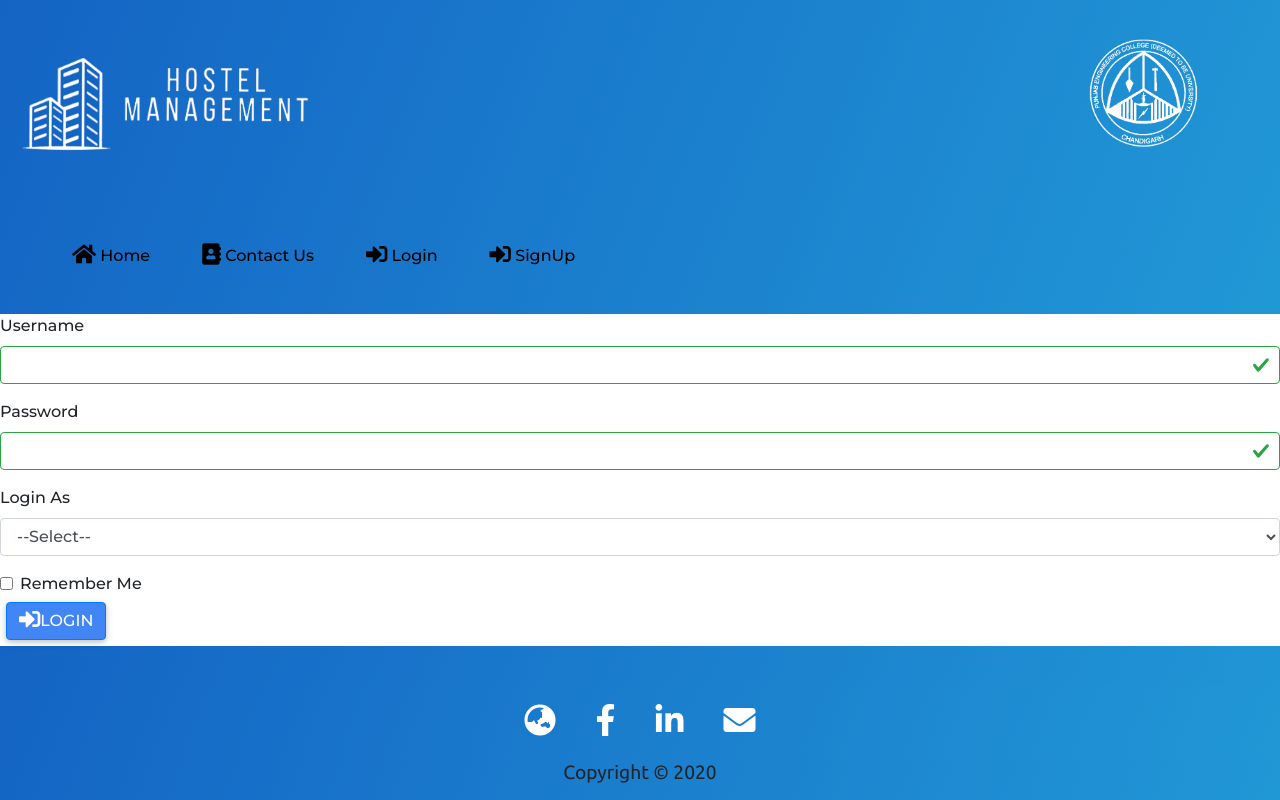
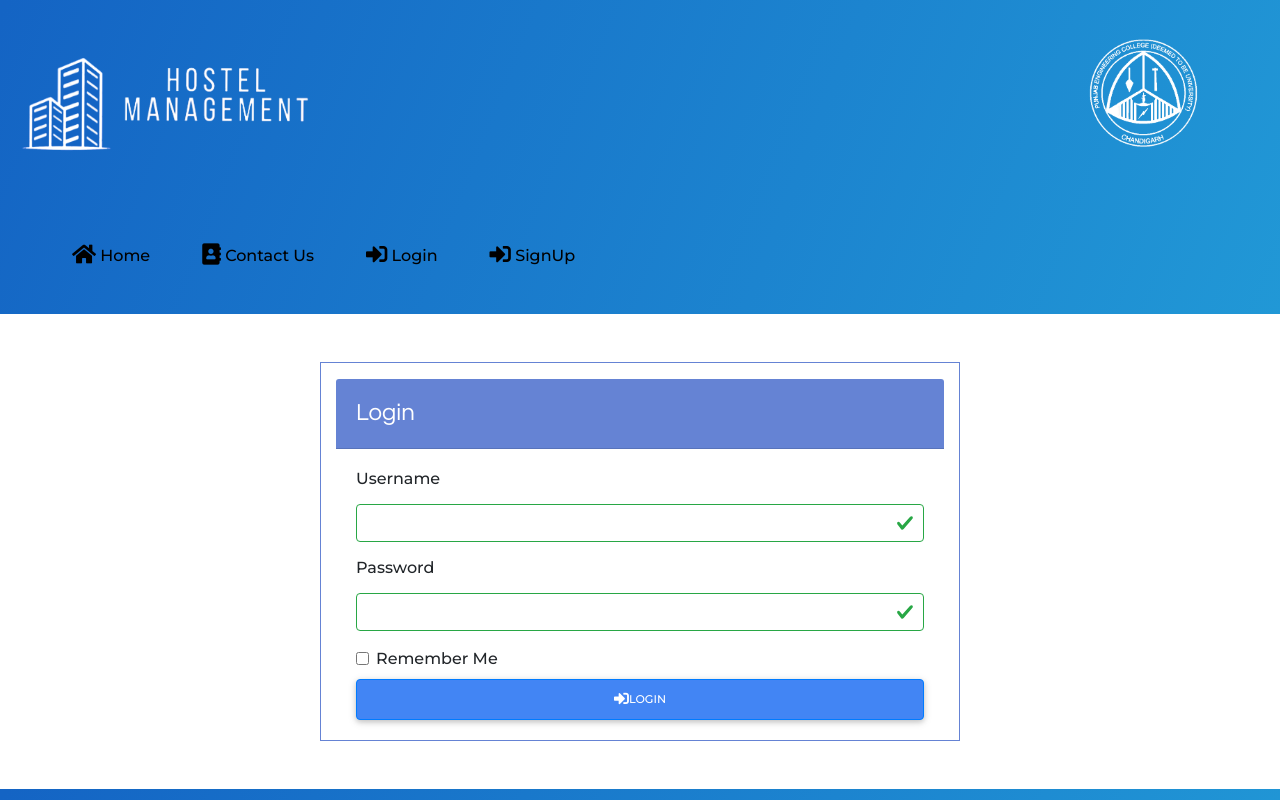
Before and after one commit to Hostel-Desk/Hostel-Desk-Frontend, a React (Create React App) app: page /login in a window 1280 px wide. Built offline with nearby package versions, Linux system fonts and the light colour scheme.

Commit message:
Login Form css

```diff
--- a/src/components/LoginForm.js
+++ b/src/components/LoginForm.js
@@ -1,15 +1,14 @@
 import React, {useState, useEffect} from 'react'
-import { Button, Form, FormGroup, Label, Input, FormFeedback } from 'reactstrap';
+import { Form, FormGroup, Label, Input, FormFeedback } from 'reactstrap';
 import { useHistory, withRouter } from 'react-router-dom';
+import {Card, CardBody, CardHeader } from 'reactstrap';
 
 function LoginForm(props) {
 
     const [initialState, setState] = useState({
         username: '',
         password: '',
-        isLoggedIn: false,
         id: '',
-        link: '',
         touched: {
             username: false,
             password: false
@@ -23,10 +22,6 @@ function LoginForm(props) {
     const handleLoginClick = (event) => {
         event.preventDefault();
         props.loginUser({username: initialState.username, password: initialState.password});
-        // if(initialState.link === "/admin")
-        // else history.push('/student/dashboard')
-        // console.log(props.auth.isAuthenticated)
-        // history.push('/admin/dashboard')
     }
     const handleBlur = (field) => (evt) => {
         setState({
@@ -52,61 +47,43 @@ function LoginForm(props) {
         }
         if(initialState.touched.username && username.length < 3)
             errors.username = 'Username should be of minimum length of 3 characters';
-        else if(initialState.touched.username && username.length > 30)
+        if(initialState.touched.username && username.length > 30)
             errors.username = 'Username should not be greater than 30 characters';
-        else if(initialState.touched.password && password.length < 8)
+        if(initialState.touched.password && password.length < 8)
             errors.password = 'Password should be of minimum length of 8 characters';
         return errors;
-    }
-    const changelink = (event) => {
-        if (event.target.value==="Admin"){
-            setState({
-                ...initialState,
-                link: "/admin"
-            })
-        }
-        if (event.target.value==="Student"){
-            setState({
-                ...initialState,
-                link: "/student"
-            })
-        }
     }
     const errors = validate(initialState.username, initialState.password);
     return (
         <div>
-            <Form className="myForm" onSubmit={handleLoginClick}>
+            <Card className="col-6 offset-3 mt-5 mb-5">
+                <CardHeader className="mt-3 self-align-center"><h4 className="mt-2">Login</h4></CardHeader>
+                <CardBody>
+                <Form className="myForm" onSubmit={handleLoginClick}>
                 <FormGroup>
-                    <Label htmlFor="username">Username</Label>
+                    <Label htmlFor="username"><h6>Username</h6></Label>
                     <Input required type="text" id="username" name="username" value={initialState.username}
                         onChange={handleInputChange} valid={errors.username === ''} invalid={errors.username !== ''} onBlur={handleBlur('username')} />
                         <FormFeedback>{errors.username}</FormFeedback>
                 </FormGroup>
                 <FormGroup>
-                    <Label htmlFor="password">Password</Label>
+                    <Label htmlFor="password"><h6>Password</h6></Label>
                     <Input required type="password" id="password" name="password" value={initialState.password}
                         onChange={handleInputChange} valid={errors.password === ''} invalid={errors.password !== ''} onBlur={handleBlur('password')}
                          />
                         <FormFeedback>{errors.password}</FormFeedback>
                 </FormGroup>
-                <FormGroup>
-                    <Label htmlFor="select">Login As</Label>
-                    <Input required type="select" id="select" name="select"
-                        onChange={changelink} >
-                        <option value="">--Select--</option>
-                        <option value="Admin">Admin</option>
-                        <option value="Student">Student</option>
-                    </Input>
-                </FormGroup>
                 <FormGroup check>
                     <Label check>
                         <Input type="checkbox" name="remember"
                             />
-                        Remember Me
+                        <p>Remember Me</p>
                     </Label>
                 </FormGroup>
-                {/*<Link onClick={this.handleLoginClick} to={this.props.changedValue}>*/}<Button type="submit" value="submit" color="primary"  ><span className="fa fa-sign-in-alt fa-lg"></span>Login</Button>{/*</Link>*/}
+                {/*<Link onClick={this.handleLoginClick} to={this.props.changedValue}>*/}<button type="submit" value="submit" type="button" class="btn btn-primary btn-md btn-block mt-2" ><span className="fa fa-sign-in-alt fa-lg"></span>Login</button>{/*</Link>*/}
             </Form>
+                </CardBody>
+            </Card>
         </div>
     )
 }
--- a/src/components/MainComponent.js
+++ b/src/components/MainComponent.js
@@ -67,13 +67,6 @@ class Main extends Component {
         }
     }
 
-    changelink = (value) => {
-        console.log(value);
-        this.setState({
-            changedValue: value,
-        })
-    }
-
     render() {
         // const fakeAuth = {
         //     isAuthenticated: true,
@@ -92,8 +85,7 @@ class Main extends Component {
             <div>
                 <div className="container-fluid topSection">
                     <Header />
-                    <Bar auth={this.props.auth} loginUser={this.props.loginUser} logoutUser={this.props.logoutUser}
-                    changelink = {this.changelink} changedValue={this.state.changedValue}/>
+                    <Bar auth={this.props.auth} loginUser={this.props.loginUser} logoutUser={this.props.logoutUser} />
                 </div>
 
                     <Switch >
--- a/src/components/NavComponent.js
+++ b/src/components/NavComponent.js
@@ -52,15 +52,6 @@ class Bar extends Component {
 
     handleSignUpClick() {
         this.setState({isModalOpen1: !this.state.isModalOpen1,});
-    }
-
-    changelink=(event)=>{
-        if (event.target.value==="Admin"){
-            this.props.changelink("/admin");
-        }
-        if (event.target.value==="Student"){
-            this.props.changelink("/student");
-        }
     }
 
     handleInputChange = (event) => {
```
